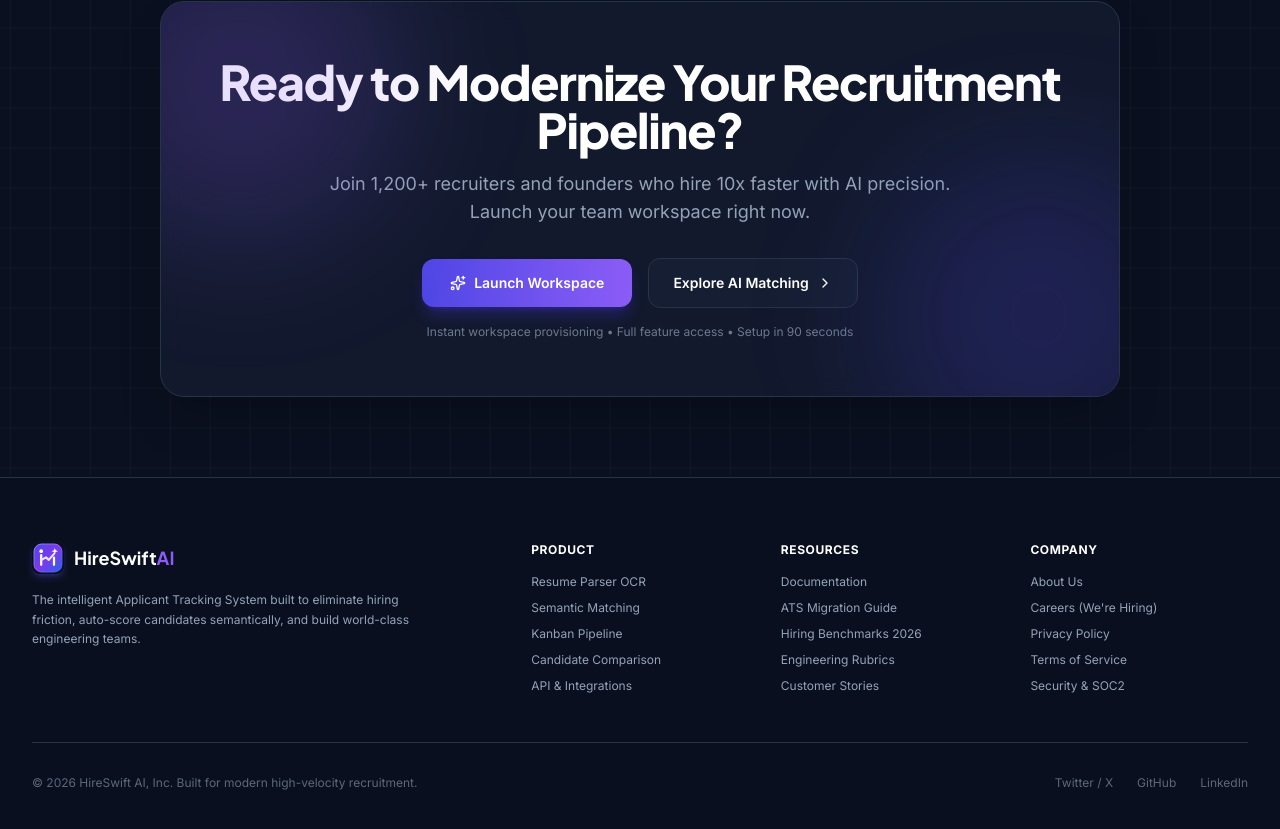
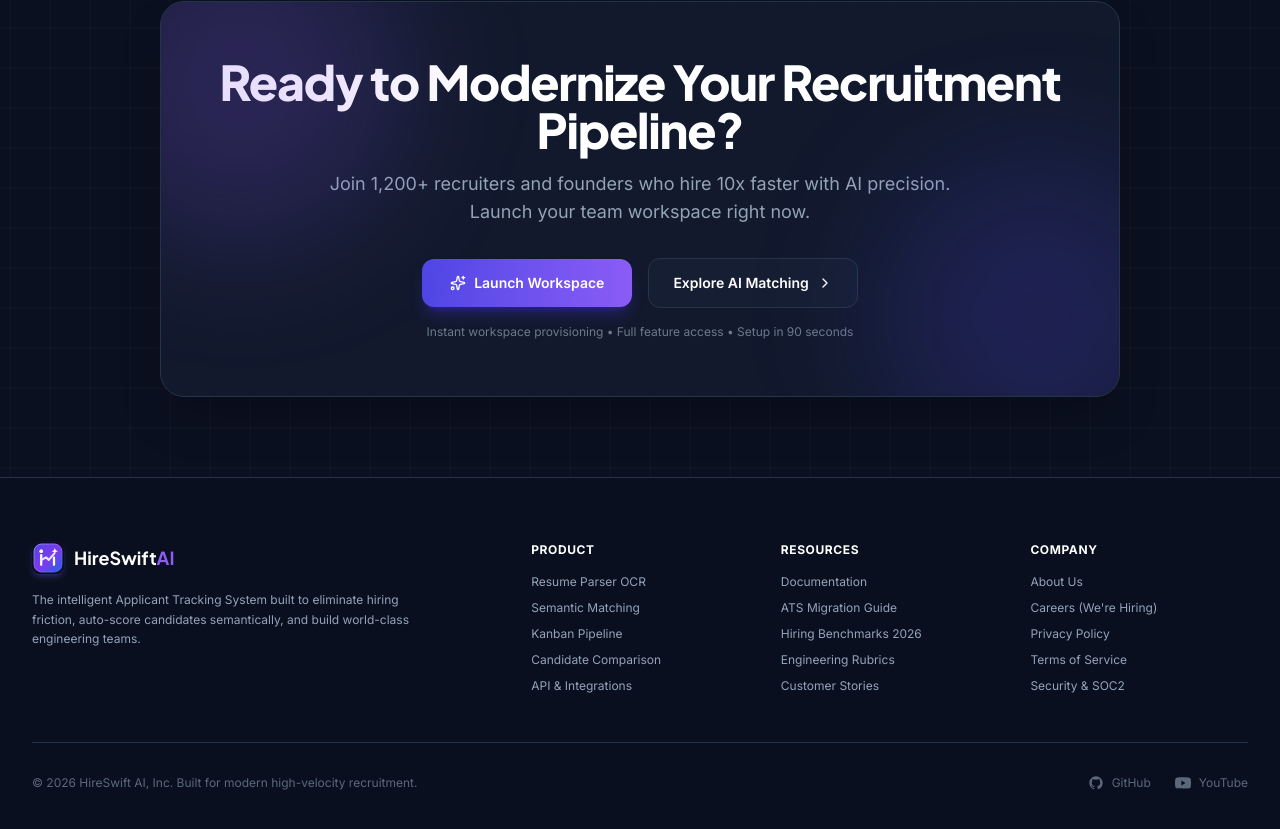
Before and after one commit to bikram73/HireSwift_AI, a React (Vite) app: page / in a window 1280 px wide. Shown: the part 4982-5811 px from the top of the page. Built offline with nearby package versions, Linux system fonts and the light colour scheme.

Commit message:
first commit

```diff
--- a/src/components/LandingPage.tsx
+++ b/src/components/LandingPage.tsx
@@ -799,14 +799,33 @@ export const LandingPage: React.FC<LandingPageProps> = ({ onEnterWorkspace }) =>
           <div className="pt-8 border-t border-[#263449] flex flex-col sm:flex-row items-center justify-between gap-4 text-xs text-[#94A3B8]/60">
             <p>© 2026 HireSwift AI, Inc. Built for modern high-velocity recruitment.</p>
             <div className="flex items-center gap-6">
-              <a className="hover:text-white transition-colors" href="#top">
-                Twitter / X
+              <a
+                className="inline-flex items-center gap-2 hover:text-white transition-colors"
+                href="https://github.com/bikram73/HireSwift_AI"
+                target="_blank"
+                rel="noopener noreferrer"
+                aria-label="HireSwift AI on GitHub"
+              >
+                <svg className="w-4 h-4 fill-current shrink-0" viewBox="0 0 24 24" aria-hidden="true">
+                  <path
+                    fillRule="evenodd"
+                    clipRule="evenodd"
+                    d="M12 2C6.477 2 2 6.484 2 12.017c0 4.425 2.865 8.18 6.839 9.504.5.092.682-.217.682-.483 0-.237-.008-.868-.013-1.703-2.782.605-3.369-1.343-3.369-1.343-.454-1.158-1.11-1.466-1.11-1.466-.908-.62.069-.608.069-.608 1.003.07 1.53 1.032 1.53 1.032.892 1.53 2.341 1.088 2.91.832.092-.647.35-1.088.636-1.338-2.22-.253-4.555-1.113-4.555-4.951 0-1.093.39-1.988 1.029-2.688-.103-.253-.446-1.272.098-2.65 0 0 .84-.27 2.75 1.026A9.564 9.564 0 0112 6.844c.85.004 1.705.115 2.504.337 1.909-1.296 2.747-1.027 2.747-1.027.546 1.379.202 2.398.1 2.651.64.7 1.028 1.595 1.028 2.688 0 3.848-2.339 4.695-4.566 4.943.359.309.678.92.678 1.855 0 1.338-.012 2.419-.012 2.747 0 .268.18.58.688.482A10.019 10.019 0 0022 12.017C22 6.484 17.522 2 12 2z"
+                  />
+                </svg>
+                <span>GitHub</span>
               </a>
-              <a className="hover:text-white transition-colors" href="#top">
-                GitHub
-              </a>
-              <a className="hover:text-white transition-colors" href="#top">
-                LinkedIn
+              <a
+                className="inline-flex items-center gap-2 hover:text-white transition-colors"
+                href="https://www.youtube.com"
+                target="_blank"
+                rel="noopener noreferrer"
+                aria-label="HireSwift AI on YouTube"
+              >
+                <svg className="w-4 h-4 fill-current shrink-0" viewBox="0 0 24 24" aria-hidden="true">
+                  <path d="M23.498 6.186a3.016 3.016 0 0 0-2.122-2.136C19.505 3.545 12 3.545 12 3.545s-7.505 0-9.377.505A3.017 3.017 0 0 0 .502 6.186C0 8.07 0 12 0 12s0 3.93.502 5.814a3.016 3.016 0 0 0 2.122 2.136c1.871.505 9.376.505 9.376.505s7.505 0 9.377-.505a3.015 3.015 0 0 0 2.122-2.136C24 15.93 24 12 24 12s0-3.93-.502-5.814zM9.545 15.568V8.432L15.818 12l-6.273 3.568z" />
+                </svg>
+                <span>YouTube</span>
               </a>
             </div>
           </div>
```
